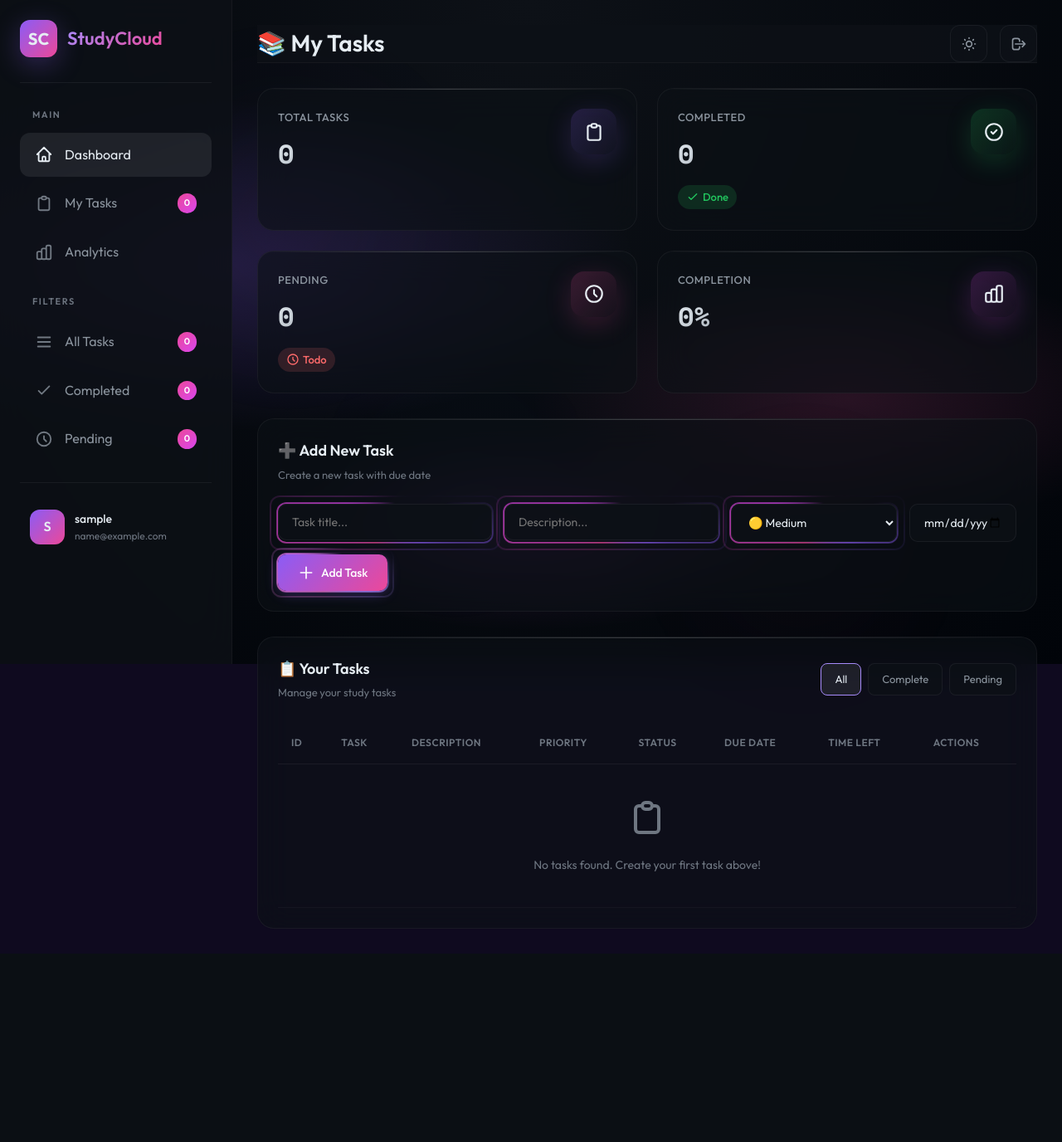
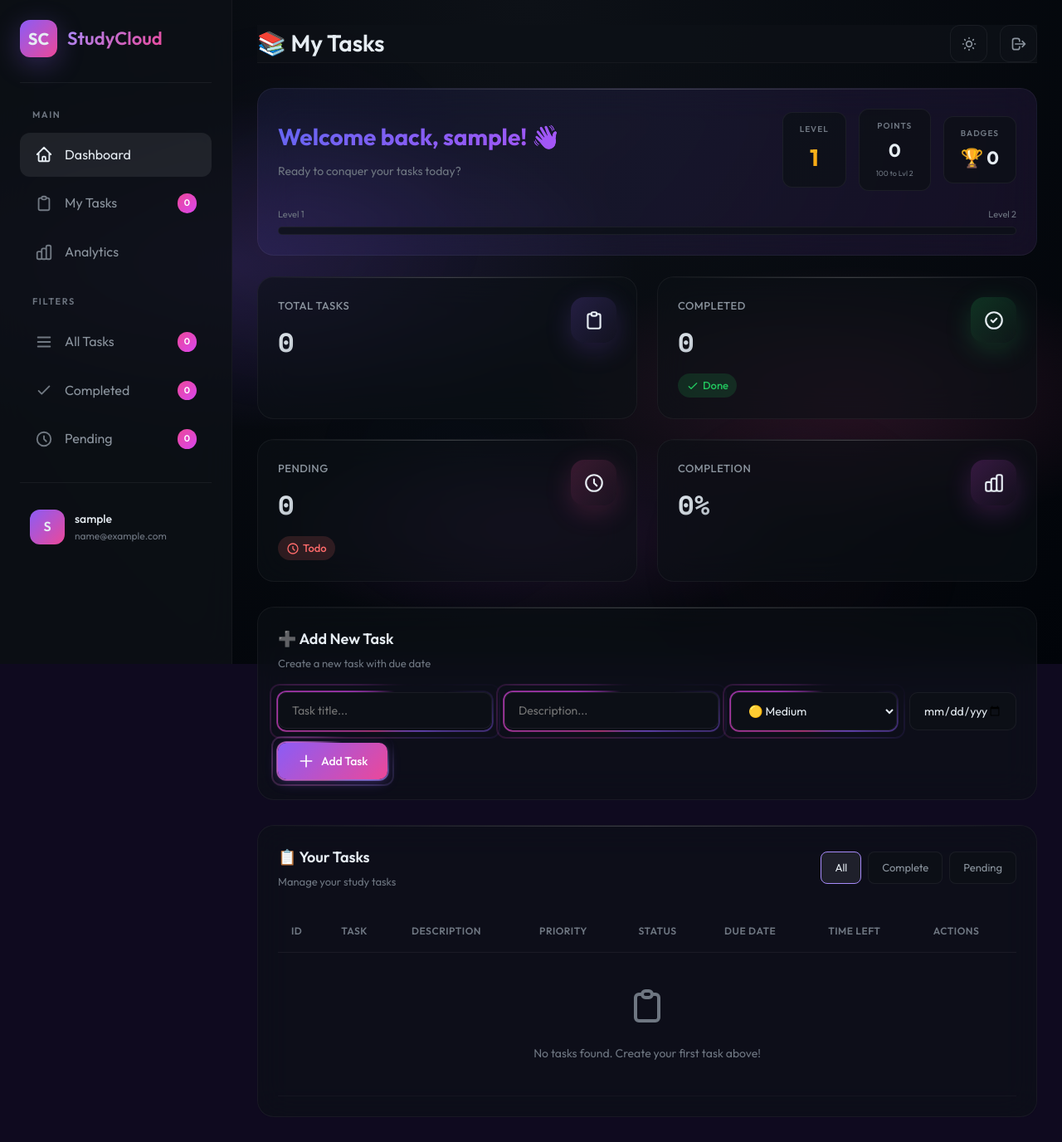
Before and after one commit to eddaoudiaamir/StudyCloud, a Flask app: page /dashboard in a window 1280 px wide. Shown: the whole page at 83% size. Before the commit the page ends 1119 px from the top, so only its background shows below. Run offline with Flask 3, Linux system fonts and the light colour scheme; the visitor is signed in with stand-in values (Sample User, id 1); data that the repository does not hold is empty.

Commit message:
Update dashboard.html

```diff
--- a/templates/dashboard.html
+++ b/templates/dashboard.html
@@ -7,7 +7,6 @@
     <link rel="stylesheet" href="{{ url_for('static', filename='templatemo-glass-admin-style.css') }}">
     <link href="https://fonts.googleapis.com/css2?family=Outfit:wght@300;400;500;600;700&family=Space+Mono:wght@400;700&display=swap" rel="stylesheet">
     <style>
-        /* Timer styles */
         .task-timer {
             font-family: 'Space Mono', monospace;
             font-size: 12px;
@@ -37,14 +36,12 @@
     </style>
 </head>
 <body>
-    <!-- Animated Background -->
     <div class="background"></div>
     <div class="orb orb-1"></div>
     <div class="orb orb-2"></div>
     <div class="orb orb-3"></div>
 
     <div class="dashboard">
-        <!-- Sidebar -->
         <aside class="sidebar" id="sidebar">
             <div class="sidebar-header">
                 <div class="logo">SC</div>
@@ -140,9 +137,7 @@
             </div>
         </aside>
 
-        <!-- Main Content -->
         <main class="main-content">
-            <!-- Top Navbar -->
             <nav class="navbar">
                 <div style="display: flex; align-items: center; gap: 15px;">
                     <button class="nav-btn mobile-menu-toggle" style="display: none;">
@@ -170,7 +165,80 @@
                 </div>
             </nav>
 
-            <!-- Flash Messages -->
+            <!-- 🎮 GAMIFICATION HEADER -->
+            <div class="glass-card" style="margin-bottom: 25px; background: linear-gradient(135deg, rgba(99, 102, 241, 0.1), rgba(168, 85, 247, 0.1));">
+                <div style="display: flex; justify-content: space-between; align-items: center; flex-wrap: wrap; gap: 20px; margin-bottom: 20px;">
+                    <div>
+                        <h2 style="font-size: 28px; font-weight: 700; margin: 0 0 8px 0; background: linear-gradient(135deg, #6366f1, #a855f7); -webkit-background-clip: text; -webkit-text-fill-color: transparent;">
+                            Welcome back, {{ current_user.username }}! 👋
+                        </h2>
+                        <p style="color: var(--text-muted); margin: 0; font-size: 14px;">Ready to conquer your tasks today?</p>
+                    </div>
+
+                    <div style="display: flex; gap: 15px; align-items: center; flex-wrap: wrap;">
+                        <div style="text-align: center; padding: 12px 20px; background: var(--glass-bg); border: 1px solid var(--glass-border); border-radius: 12px;">
+                            <div style="font-size: 10px; color: var(--text-muted); margin-bottom: 4px; font-weight: 600; letter-spacing: 1px;">LEVEL</div>
+                            <div style="font-size: 28px; font-weight: 700; background: linear-gradient(135deg, #fbbf24, #f59e0b); -webkit-background-clip: text; -webkit-text-fill-color: transparent;">
+                                {{ current_user.level }}
+                            </div>
+                        </div>
+
+                        <div style="text-align: center; padding: 12px 20px; background: var(--glass-bg); border: 1px solid var(--glass-border); border-radius: 12px;">
+                            <div style="font-size: 10px; color: var(--text-muted); margin-bottom: 4px; font-weight: 600; letter-spacing: 1px;">POINTS</div>
+                            <div style="font-size: 22px; font-weight: 700; color: var(--text-primary);">
+                                {{ current_user.points }}
+                            </div>
+                            <div style="font-size: 9px; color: var(--text-muted); margin-top: 3px;">
+                                {{ current_user.points_to_next_level() }} to Lvl {{ current_user.level + 1 }}
+                            </div>
+                        </div>
+
+                        <div style="text-align: center; padding: 12px 20px; background: var(--glass-bg); border: 1px solid var(--glass-border); border-radius: 12px;">
+                            <div style="font-size: 10px; color: var(--text-muted); margin-bottom: 4px; font-weight: 600; letter-spacing: 1px;">BADGES</div>
+                            <div style="font-size: 22px; font-weight: 700; color: var(--text-primary);">
+                                🏆 {{ user_badges|length }}
+                            </div>
+                        </div>
+                    </div>
+                </div>
+
+                <div>
+                    <div style="display: flex; justify-content: space-between; font-size: 11px; color: var(--text-muted); margin-bottom: 6px;">
+                        <span>Level {{ current_user.level }}</span>
+                        <span>Level {{ current_user.level + 1 }}</span>
+                    </div>
+                    <div style="height: 10px; background: var(--glass-bg); border-radius: 10px; overflow: hidden; border: 1px solid var(--glass-border);">
+                        <div style="height: 100%; background: linear-gradient(90deg, #6366f1, #a855f7); width: {{ ((current_user.points % 100) / 100 * 100)|int }}%; transition: width 0.5s ease;"></div>
+                    </div>
+                </div>
+            </div>
+
+            <!-- 🏆 BADGES SHOWCASE -->
+            {% if user_badges %}
+            <div class="glass-card" style="margin-bottom: 25px;">
+                <div style="display: flex; align-items: center; gap: 12px; margin-bottom: 15px;">
+                    <h3 style="margin: 0; font-size: 18px; font-weight: 600;">🏆 Your Badges</h3>
+                    <span style="padding: 3px 10px; background: rgba(168, 85, 247, 0.2); border-radius: 20px; font-size: 11px; color: var(--text-primary); font-weight: 600;">
+                        {{ user_badges|length }} Earned
+                    </span>
+                </div>
+                <div style="display: flex; gap: 12px; flex-wrap: wrap;">
+                    {% for badge in user_badges %}
+                    <div style="padding: 15px; background: var(--glass-bg); border: 1px solid var(--glass-border); border-radius: 12px; text-align: center; min-width: 100px;">
+                        <div style="font-size: 32px; margin-bottom: 8px;">
+                            {% if badge == 'First Step' %}🎯
+                            {% elif badge == 'Task Master' %}⚡
+                            {% elif badge == 'Productivity Legend' %}🚀
+                            {% elif badge == 'Century Club' %}💎
+                            {% else %}🏆{% endif %}
+                        </div>
+                        <div style="font-size: 13px; font-weight: 600; color: var(--text-primary);">{{ badge }}</div>
+                    </div>
+                    {% endfor %}
+                </div>
+            </div>
+            {% endif %}
+
             {% with messages = get_flashed_messages(with_categories=true) %}
                 {% if messages %}
                     {% for category, message in messages %}
@@ -181,7 +249,6 @@
                 {% endif %}
             {% endwith %}
 
-            <!-- Stats Cards -->
             <div class="stats-grid">
                 <div class="glass-card stat-card">
                     <div class="stat-card-inner">
@@ -252,7 +319,6 @@
                 </div>
             </div>
 
-            <!-- Add New Task Card -->
             <div class="glass-card" style="margin-bottom: 30px;">
                 <div class="card-header">
                     <div>
@@ -284,7 +350,6 @@
                 </form>
             </div>
 
-            <!-- Tasks Table -->
             <div class="glass-card table-card">
                 <div class="card-header">
                     <div>
@@ -388,7 +453,6 @@
     <script src="{{ url_for('static', filename='templatemo-glass-admin-script.js') }}"></script>
     <script src="{{ url_for('static', filename='animated-borders.js') }}"></script>
     <script>
-        // Countdown Timer for Tasks
         function updateTimers() {
             const timers = document.querySelectorAll('.task-timer[data-due-date]');
             const now = new Date();
@@ -398,7 +462,6 @@
                 const diff = dueDate - now;
 
                 if (diff < 0) {
-                    // Overdue
                     timer.className = 'task-timer timer-overdue';
                     timer.innerHTML = `
                         <svg width="12" height="12" fill="none" stroke="currentColor" viewBox="0 0 24 24">
@@ -420,15 +483,11 @@
                         timeText = `${minutes}m`;
                     }
 
-                    // Color coding
                     if (diff < 24 * 60 * 60 * 1000) {
-                        // Less than 1 day - urgent
                         timer.className = 'task-timer timer-urgent';
                     } else if (diff < 3 * 24 * 60 * 60 * 1000) {
-                        // Less than 3 days - soon
                         timer.className = 'task-timer timer-soon';
                     } else {
-                        // More than 3 days - ok
                         timer.className = 'task-timer timer-ok';
                     }
 
@@ -442,7 +501,6 @@
             });
         }
 
-        // Update timers immediately and every minute
         updateTimers();
         setInterval(updateTimers, 60000);
     </script>
```
